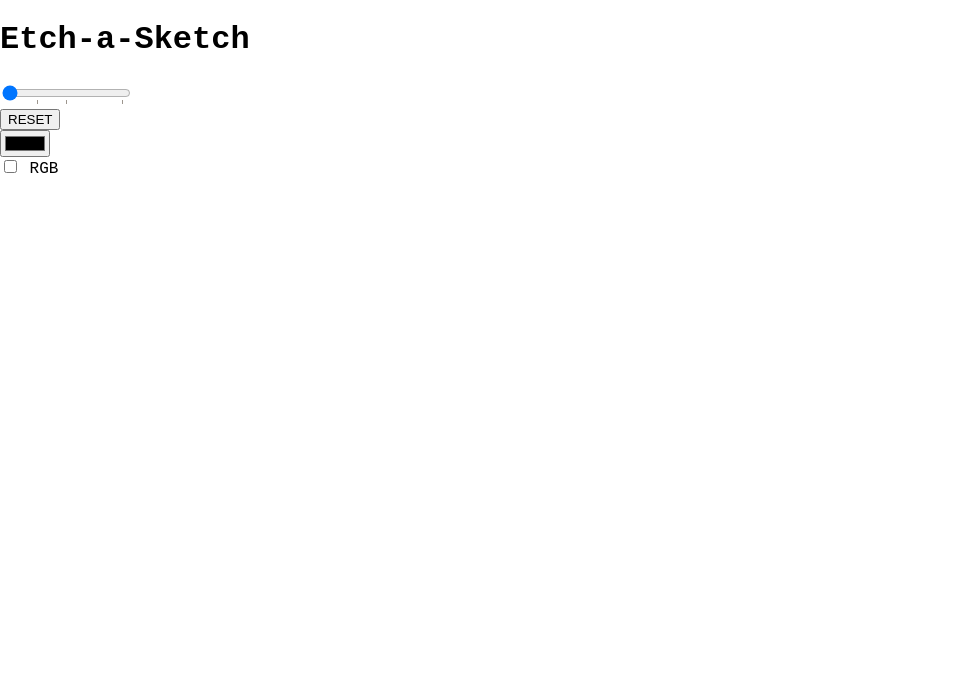
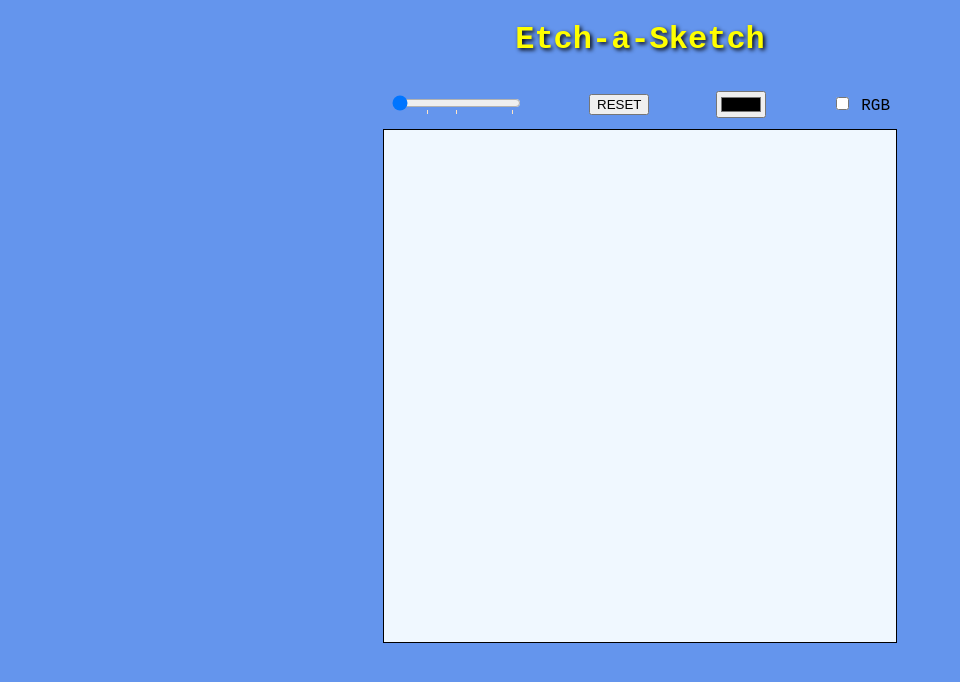
Before and after one commit to nimishgo/Etch-a-Sketch, a plain HTML site: page index.html in a window 1280 px wide. Shown: the whole page, without its empty margins (0-960 px from the left). Drawn offline with Linux system fonts and the light colour scheme.

Commit message:
added style

```diff
--- a/styles/style.css
+++ b/styles/style.css
@@ -2,6 +2,25 @@ body {
     margin: 0;
     font-family: 'Courier New', Courier, monospace;
     padding: 0;
+    display: flex;
+    flex-direction: column;
+    justify-content: center;
+    align-items: center;
+    background-color: cornflowerblue;
+}
+
+h1 {
+    font-weight: bolder;
+    color: yellow;
+    text-shadow: 2px 2px 4px #000000;
+}
+
+.slidecontainer {
+    display: flex;
+    margin: 10px;
+    width: 500px;
+    justify-content: space-between;
+    align-items: center;
 }
 
 .pad {
@@ -12,6 +31,8 @@ body {
     margin: 0 auto;
     padding: 0;
     flex-wrap: wrap;
+    border: 1px solid black;
+    background-color: aliceblue;
 }
 
 .minibox {
@@ -20,3 +41,8 @@ body {
     min-height: auto;
     border: 1px solid black;
 }
+
+.slider , #tickmarks {
+    background-color: beige;
+    color: bisque;
+}
```
